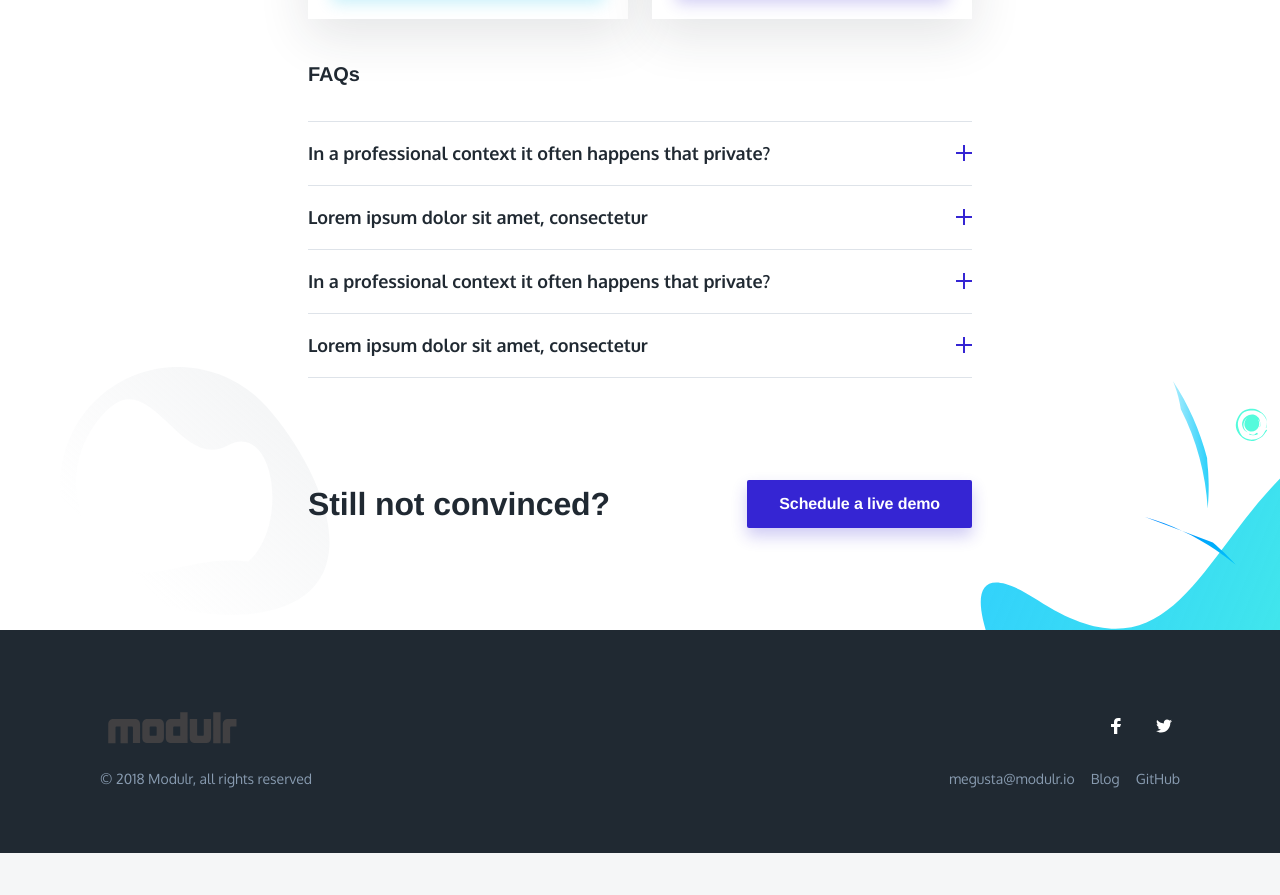
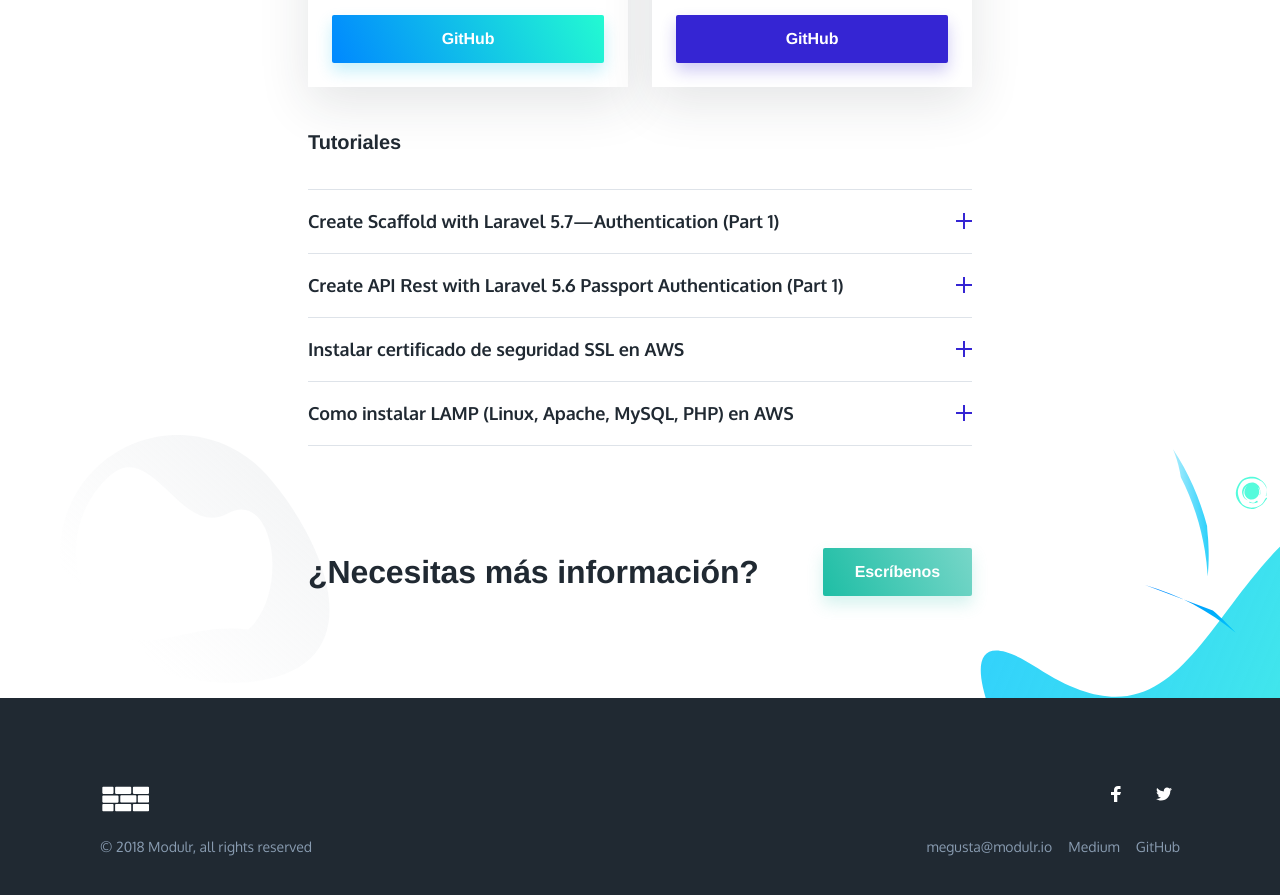
Before and after one commit to modulr/website-v3, a website: page index.html in a window 1280 px wide. Shown: the part 3500-4395 px from the top of the page. Before the commit the page ends 4353 px from the top, so only its background shows below. Drawn offline with nearby package versions, Linux system fonts and the light colour scheme.

Commit message:
add tutorials

```diff
--- a/index.html
+++ b/index.html
@@ -252,7 +252,12 @@
             <section class="pricing section">
                 <div class="container">
                     <div class="pricing-inner section-inner">
-                        <h2 class="section-title mt-0 text-center">Developers</h2>
+                        <div class="pricing-header text-center">
+                            <div class="container-sm">
+                                <h2 class="section-title mt-0 text-center">Developers</h2>
+                                <p class="section-paragraph mt-0">Te presentamos algunas herramientas Open Source que hemos creado y compartido con la comunidad de programadores.</p>
+                            </div>
+                        </div>
                         <div>
                             <div class="pricing-tables-wrap">
                                 <div class="pricing-table is-revealing">
@@ -303,42 +308,46 @@
                             </div>
                         </div>
                         <div class="pricing-faqs container-sm is-revealing">
-                            <h4 class="mt-40 mb-32">FAQs</h4>
+                            <h4 class="mt-40 mb-32">Tutoriales</h4>
                             <ul class="accordion">
                                 <li>
                                     <div class="accordion-title">
-                                        <span>In a professional context it often happens that private?</span>
+                                        <span>Create Scaffold with Laravel 5.7 — Authentication (Part 1)</span>
                                         <div class="accordion-icon"></div>
                                     </div>
                                     <div class="accordion-body">
-                                        <p>Lorem ipsum dolor sit amet, consectetur adipisicing elit, sed do eiusmod tempor incididunt ut labore et dolore magna aliqua. Ut enim ad minim veniam</p>
+                                        <p>We will create a scaffold with Laravel 5.7 to using like base for our future projects. The first step is learning to create a authentication system.</p>
+                                        <p><a href="https://medium.com/modulr/create-scaffold-with-laravel-5-7-f5ab353dff1c" target="_blank">Ir al articulo --></a></p>
                                     </div>
                                 </li>
                                 <li>
                                     <div class="accordion-title">
-                                        <span>Lorem ipsum dolor sit amet, consectetur</span>
+                                        <span>Create API Rest with Laravel 5.6 Passport Authentication (Part 1)</span>
                                         <div class="accordion-icon"></div>
                                     </div>
                                     <div class="accordion-body">
-                                        <p>Lorem ipsum dolor sit amet, consectetur adipisicing elit, sed do eiusmod tempor incididunt ut labore et dolore magna aliqua. Ut enim ad minim veniam. Ut enim ad minim veniam semper. Lorem ipsum dolor sit amet, consectetur adipisicing elit, sed do eiusmod tempor incididunt ut labore et dolore magna aliqua.</p>
+                                        <p>We learning to create a authentication system with API Laravel Authentication Passport OAuth.</p>
+                                        <p><a href="https://medium.com/modulr/create-api-authentication-with-passport-of-laravel-5-6-1dc2d400a7f" target="_blank">Ir al articulo --></a></p>
                                     </div>
                                 </li>
                                 <li>
                                     <div class="accordion-title">
-                                        <span>In a professional context it often happens that private?</span>
+                                        <span>Instalar certificado de seguridad SSL en AWS</span>
                                         <div class="accordion-icon"></div>
                                     </div>
                                     <div class="accordion-body">
-                                        <p>Lorem ipsum dolor sit amet, consectetur adipisicing elit, sed do eiusmod tempor incididunt ut labore et dolore magna aliqua. Ut enim ad minim veniam</p>
+                                        <p>Aprenderemos a instalar un certificado de seguridad SSL o HTTPS en una instancia EC2 de AWS con Ubuntu 16.4 en tan solo 4 pasos.</p>
+                                        <p><a href="https://medium.com/modulr/instalar-certificado-de-seguridad-ssl-en-aws-997c7bab4b52" target="_blank">Ir al articulo --></a></p>
                                     </div>
                                 </li>
                                 <li>
                                     <div class="accordion-title">
-                                        <span>Lorem ipsum dolor sit amet, consectetur</span>
+                                        <span>Como instalar LAMP (Linux, Apache, MySQL, PHP) en AWS</span>
                                         <div class="accordion-icon"></div>
                                     </div>
                                     <div class="accordion-body">
-                                        <p>Lorem ipsum dolor sit amet, consectetur adipisicing elit, sed do eiusmod tempor incididunt ut labore et dolore magna aliqua. Ut enim ad minim veniam. Ut enim ad minim veniam semper. Lorem ipsum dolor sit amet, consectetur adipisicing elit, sed do eiusmod tempor incididunt ut labore et dolore magna aliqua.</p>
+                                        <p>En este tutorial aprenderemos a instalar LAMP (Linux, Apache, MySQL, PHP) en una instancia del servicio EC2 de AWS con el sistema operativo Ubuntu 16.4.</p>
+                                        <p><a href="https://medium.com/modulr/como-instalar-lamp-stack-linux-apache-mysql-php-en-una-instancia-ec2-de-aws-con-ubuntu-16-04-bcf72b5d9937" target="_blank">Ir al articulo --></a></p>
                                     </div>
                                 </li>
                             </ul>
@@ -350,9 +359,9 @@
             <section class="cta section">
                 <div class="container">
                     <div class="cta-inner section-inner is-revealing">
-                        <h3 class="section-title mt-0">Still not convinced?</h3>
+                        <h3 class="section-title mt-0">¿Necesitas más información?</h3>
                         <div class="cta-cta">
-                            <a class="button button-primary button-shadow" href="#">Schedule a live demo</a>
+                            <a class="button button-success button-shadow" href="https://wa.me/528118977886?text=Hola,%20me%20interesa%20contratar%20sus%20servicios%20para" target="_blank">Escríbenos</a>
                         </div>
                     </div>
                 </div>
@@ -364,7 +373,7 @@
                 <div class="site-footer-inner">
                     <div class="brand footer-brand">
                         <a href="#">
-                            <img src="dist/images/modulr-logo.svg" alt="Modulr logo">
+                            <img src="dist/images/modulr-icon.svg" alt="Modulr logo">
                         </a>
                     </div>
                     <ul class="footer-links list-reset">
@@ -372,7 +381,7 @@
                             <a href="mailto:megusta@modulr.io">megusta@modulr.io</a>
                         </li>
                         <li>
-                            <a href="https://medium.com/modulr" target="_blank">Blog</a>
+                            <a href="https://medium.com/modulr" target="_blank">Medium</a>
                         </li>
                         <li>
                             <a href="https://github.com/modulr" target="_blank">GitHub</a>
--- a/src/scss/layout/_pricing.scss
+++ b/src/scss/layout/_pricing.scss
@@ -5,9 +5,13 @@
     padding-bottom: 0;
   }
 
-    .section-title {
-        margin-bottom: 48px;
+  .pricing-header {
+    margin-bottom: 32px;
   }
+
+    // .section-title {
+    //     margin-bottom: 48px;
+    // }
 
   .accordion {
     margin-top: 12px;
@@ -124,10 +128,13 @@
 
   .pricing {
 
-        .section-title {
-            margin-bottom: 72px;
+        // .section-title {
+        //     margin-bottom: 72px;
+        // }
+
+    .pricing-header {
+      margin-bottom: 64px;
     }
-
     &::before {
       left: calc(50% - 720px);
     }
```
Also changed, not shown: dist/css/style.css, dist/images/modulr-icon.svg (added), src/images/modulr-icon.svg (added). Lines whose indentation alone changed are shown as unchanged.
